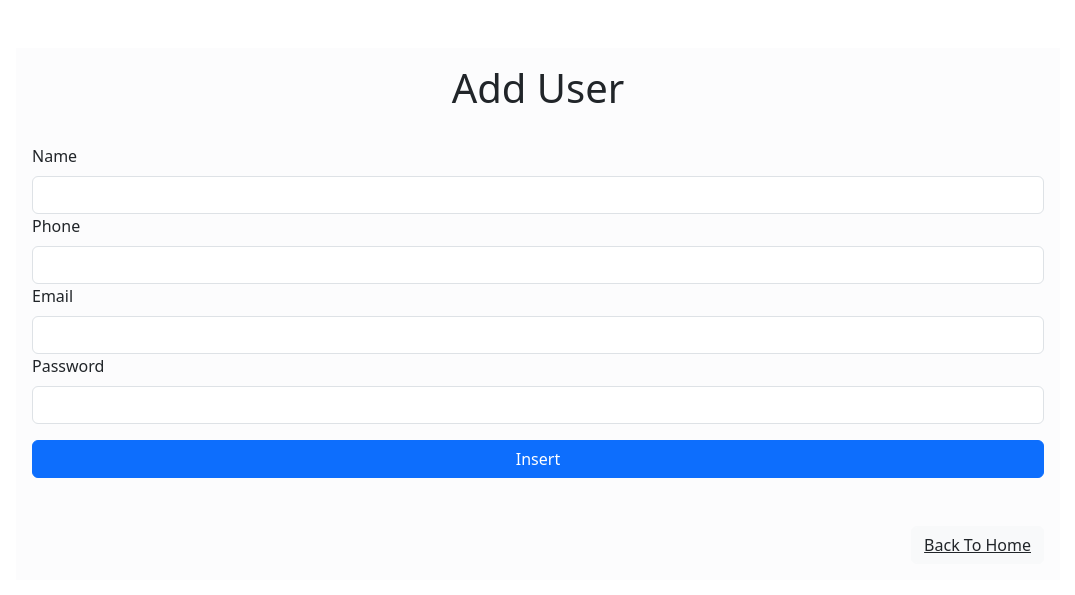
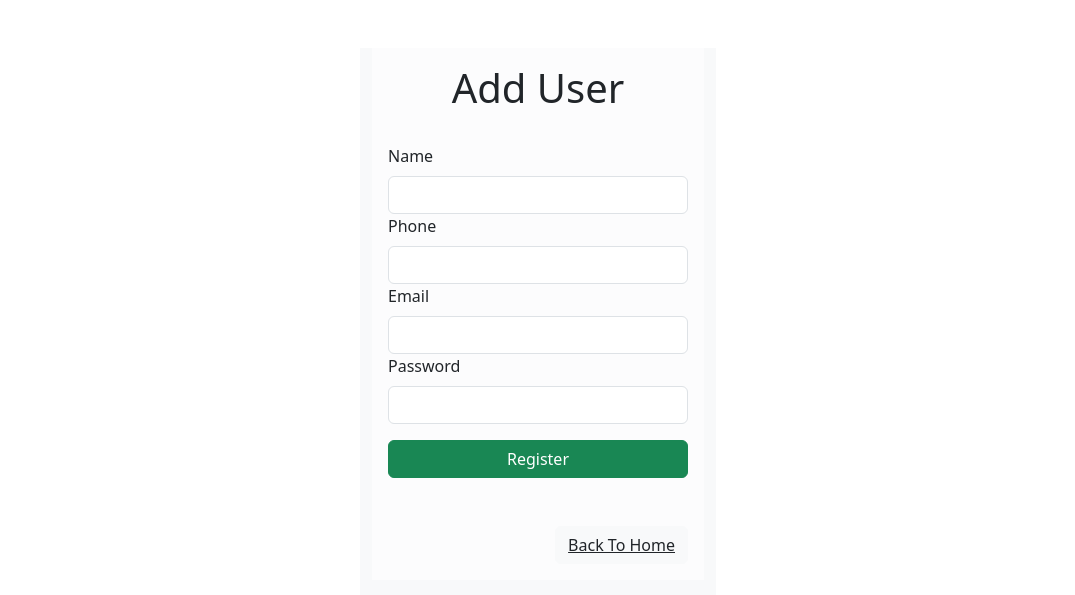
Before and after one commit to SheruMahedihasan/result_create, a PHP site: page /add_student.php in a window 1280 px wide. Shown: the top 595 px of the page, without its empty margins (102-1177 px from the left). Run offline with PHP 8.4, Linux system fonts and the light colour scheme.

Commit message:
titel change

```diff
--- a/add_student.php
+++ b/add_student.php
@@ -198,7 +198,7 @@
 <body>
     <div class="container">
         <div class="row m-auto p-4 mt-4">
-            <div class="col-ml-6  offset-m-4">
+            <div class="col-md-4 bg-light  offset-md-4 ">
 
 
 
@@ -244,7 +244,7 @@
                     </div>
 
                     <div class="py-3 m-auto text-center">
-                        <button type="submit" name="insert" id="insert" value="" class="btn btn-primary w-100">Insert</button>
+                        <button type="submit" name="insert" id="insert" value="" class="btn btn-success w-100">Register</button>
                         <div class="py-3 m-auto text-center">
                             <!-- <button class="btn btn-success"><a href="display.php" class="text-light ">Display</a></button>
                             <button class="btn btn-success"><a href="index.php" class="text-light ">Back To Home</a></button> -->
```
